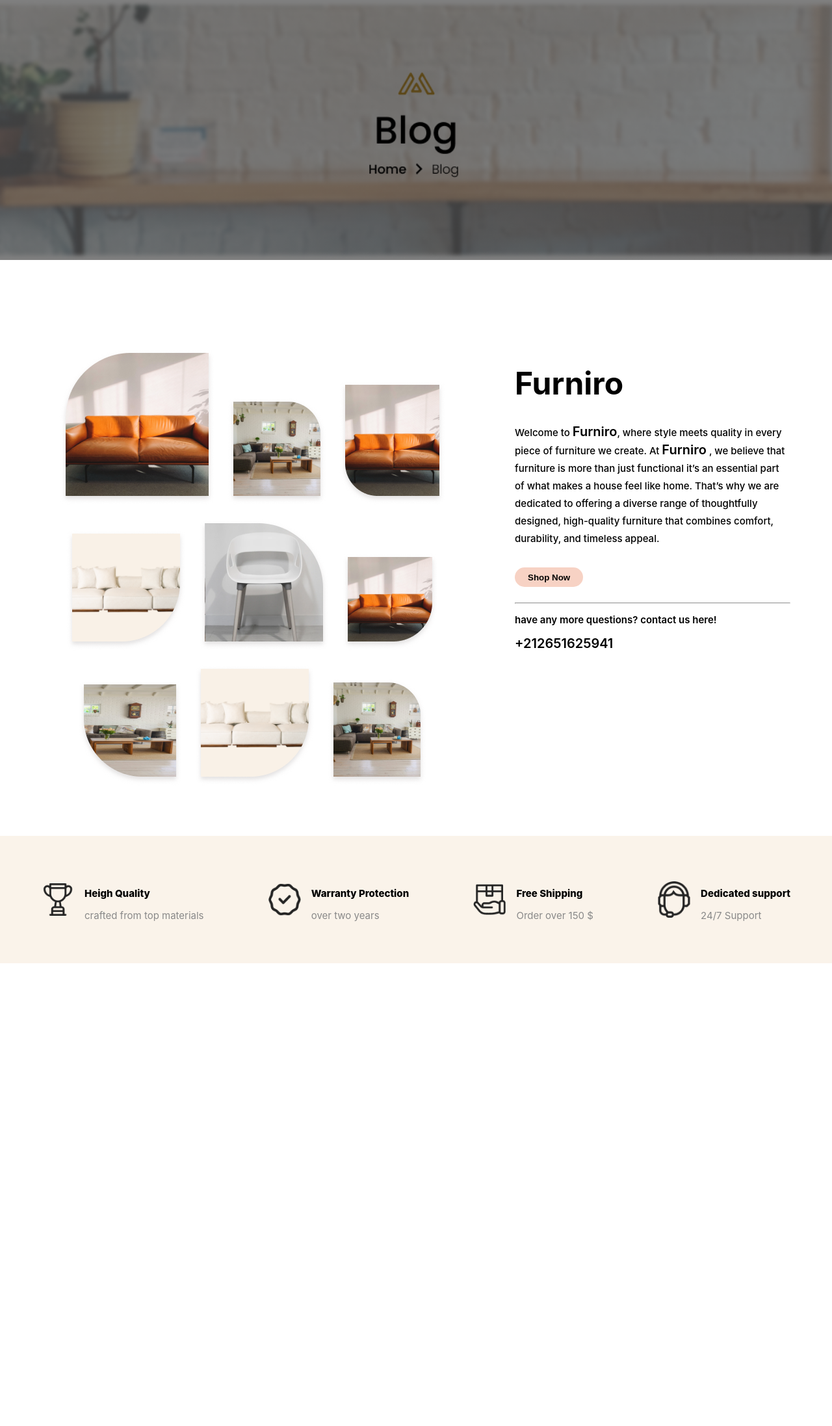
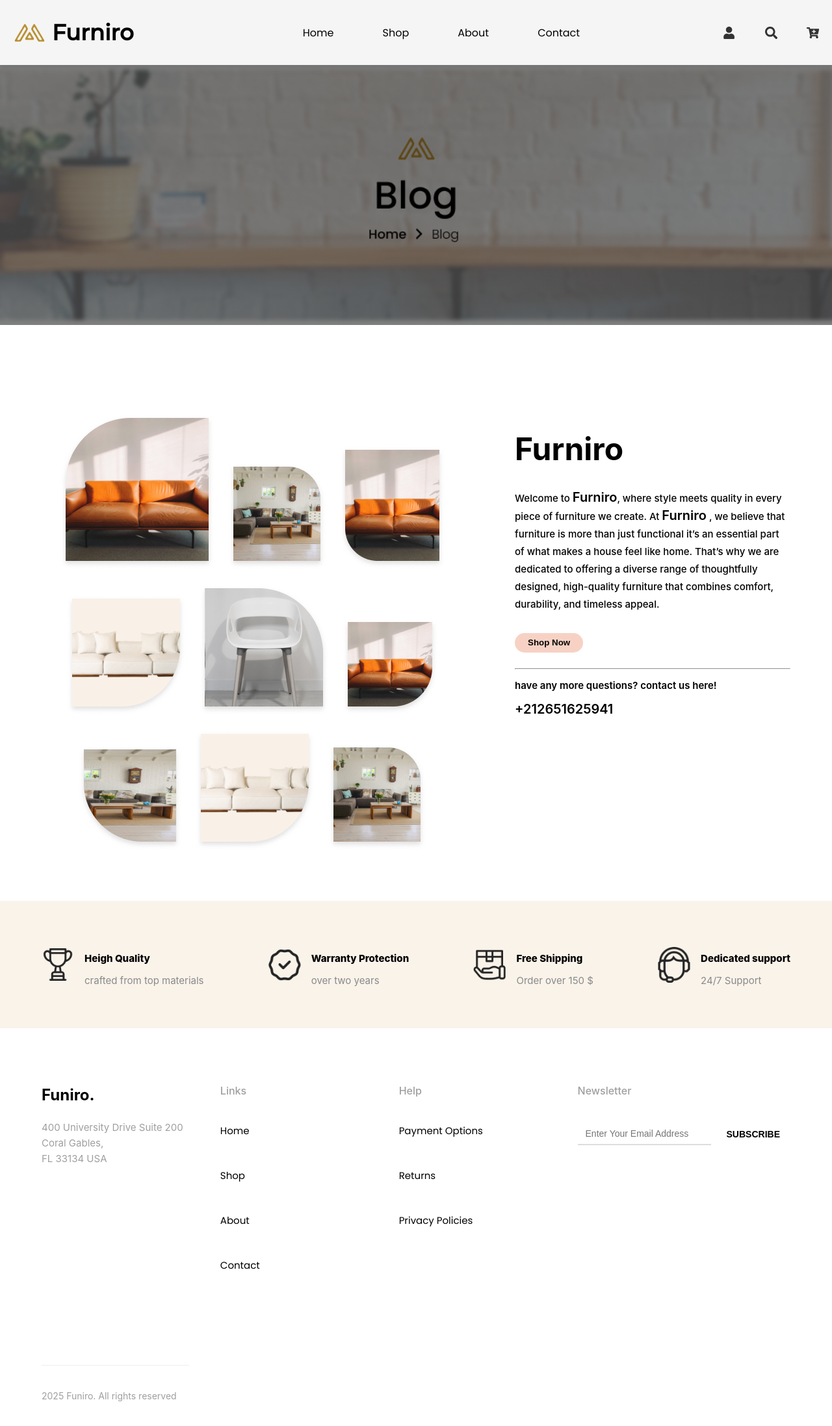
Before and after one commit to elkatiri/Team-react, a React (Create React App) app: page /blog in a window 1280 px wide. Shown: the top 2194 px of the page at 65% size. Before the commit the page ends 1482 px from the top, so only its background shows below. Built offline with nearby package versions, Linux system fonts and the light colour scheme; the HTML template or start-up script is replaced by a standard one.

Commit message:
add the navbar and footer component

```diff
--- a/src/App.jsx
+++ b/src/App.jsx
@@ -10,6 +10,7 @@ import About from "./components/about";
 
 
 
+
 function App() {
   const [isAdmin, setIsAdmin] = useState(false);
   const [user, setUser] = useState("");
@@ -18,6 +19,8 @@ function App() {
     setUser(localStorage.getItem("user"));
   }, []);
   return (
+    <>
+
       <BrowserRouter>
         <Routes>
           <Route
@@ -34,6 +37,8 @@ return (
           <Route path="*" element={<NotFound />} />
         </Routes>
       </BrowserRouter>
+
+    </>
   );
 };
 export default App;
--- a/src/components/about.jsx
+++ b/src/components/about.jsx
@@ -3,9 +3,12 @@ import location from "../images/location.png";
 import phone from "../images/phone.png";
 import time from "../images/time.png";
 import BfrFooter from "./bfr_footer";
+import Footer from "./footer";
+import Navbar from "./navbar";
 export default function About() {
     return (
       <div className="container_about">
+        <Navbar/>
         <div className="bg_about"></div>
         <div className="special_header">
           <h1>Get In Touch With Us</h1>
@@ -51,7 +54,8 @@ export default function About() {
             </button>
           </form>
             </div>
-        <BfrFooter/>
+        <BfrFooter />
+        <Footer />
       </div>
     );
 }
--- a/src/components/blog.jsx
+++ b/src/components/blog.jsx
@@ -7,9 +7,13 @@ import blog5 from "../images/blog5.png";
 import blog6 from "../images/blog6.png";
 import blog7 from "../images/blog7.png";
 import BfrFooter from "./bfr_footer";
+import Navbar from "./navbar";
+import Footer from "./footer";
+
 export default function Blog() {
   return (
     <div className="blog">
+      <Navbar/>
       <div className="bg_blog"></div>
       <div className="body_blog">
         <div className="images_blog">
@@ -26,13 +30,12 @@ export default function Blog() {
         <div className="blog_content">
           <h1 className="blog-title">Furniro</h1>
           <p className="content">
-              Welcome to <span>Furniro</span>, where style meets quality in
-              every piece of furniture we create. At <span>Furniro</span> , we
-              believe that furniture is more than just functional it’s an
-              essential part of what makes a house feel like home. That’s why we
-              are dedicated to offering a diverse range of thoughtfully
-              designed, high-quality furniture that combines comfort,
-              durability, and timeless appeal.
+            Welcome to <span>Furniro</span>, where style meets quality in every
+            piece of furniture we create. At <span>Furniro</span> , we believe
+            that furniture is more than just functional it’s an essential part
+            of what makes a house feel like home. That’s why we are dedicated to
+            offering a diverse range of thoughtfully designed, high-quality
+            furniture that combines comfort, durability, and timeless appeal.
           </p>
           <button className="shopNow">Shop now</button>
           <hr></hr>
@@ -43,6 +46,7 @@ export default function Blog() {
         </div>
       </div>
       <BfrFooter />
+      <Footer/>
     </div>
   );
 }
--- /dev/null
+++ b/src/components/footer.css
@@ -0,0 +1,104 @@
+.footer .container{
+  background-color: white;
+}
+
+.footer .container {
+  margin: 0 auto;
+  display: grid;
+  grid-template-columns: repeat(4, 1fr);
+  gap: 48px;
+}
+
+.footer .brand {
+  grid-column: 1 / 2;
+}
+
+.footer .brand .brand-title {
+  font-size: 24px;
+  margin-bottom: 24px;
+}
+
+.footer .brand .address {
+  color: #9f9f9f;
+  line-height: 1.6;
+}
+
+.footer .section {
+  display: flex;
+  flex-direction: column;
+  align-items: flex-start;
+  gap: 24px;
+}
+
+.footer .section .section-title {
+  font-size: 16px;
+  margin-bottom: 16px;
+  font-weight: 500;
+  color: #9f9f9f;
+}
+
+.footer .section .list {
+  list-style: none;
+  padding: 0;
+  margin: 0;
+  display: flex;
+  align-items: flex-start;
+  flex-direction: column;
+}
+
+.footer .section .list .list-item {
+  margin-bottom: 46px;
+}
+
+.footer .section .list .list-item .link {
+  color: #000;
+  text-decoration: none;
+  font-family: 'Poppins', sans-serif;
+  font-weight: 500;
+}
+
+.footer .newsletter {
+  display: flex;
+  gap: 8px;
+  align-items: center;
+}
+
+.footer .newsletter .input {
+  flex: 1;
+  padding: 8px 12px;
+  border: 1px solid #ddd;
+  border-radius: 0;
+  font-size: 14px;
+  border-bottom: 2px solid #ddd;
+  border-top: none;
+  border-left: none;
+  border-right: none;
+}
+
+.footer .newsletter .input:focus {
+  outline: none;
+  border-bottom: 2px solid black;
+}
+
+.footer .newsletter .button {
+  padding: 8px 16px;
+  border: none;
+  background: none;
+  font-size: 14px;
+  font-weight: bold;
+  color: black;
+  text-transform: uppercase;
+  cursor: pointer;
+}
+
+.footer .newsletter .button:hover {
+  text-decoration: underline;
+}
+
+.footer .footer-bottom {
+  margin-top: 48px;
+  padding-top: 24px;
+  border-top: 1px solid #eee;
+  color: #9f9f9f;
+  font-size: 14px;
+}
--- /dev/null
+++ b/src/components/footer.jsx
@@ -0,0 +1,55 @@
+import React from 'react';
+import './footer.css';
+
+const Footer = () => {
+  return (
+    <footer className="footer">
+      <div className="container">
+        <div className="brand">
+          <h3 className="brand-title">Funiro.</h3>
+          <p className="address">
+            400 University Drive Suite 200 Coral Gables,<br />
+            FL 33134 USA
+          </p>
+        </div>
+
+        <div className="section">
+          <h4 className="section-title">Links</h4>
+          <ul className="list">
+            <li className="list-item"><a href="/" className="link">Home</a></li>
+            <li className="list-item"><a href="/shop" className="link">Shop</a></li>
+            <li className="list-item"><a href="/about" className="link">About</a></li>
+            <li className="list-item"><a href="/contact" className="link">Contact</a></li>
+          </ul>
+        </div>
+
+        <div className="section">
+          <h4 className="section-title">Help</h4>
+          <ul className="list">
+            <li className="list-item"><a href="/payment" className="link">Payment Options</a></li>
+            <li className="list-item"><a href="/returns" className="link">Returns</a></li>
+            <li className="list-item"><a href="/privacy" className="link">Privacy Policies</a></li>
+          </ul>
+        </div>
+
+        <div className="section">
+  <h4 className="section-title">Newsletter</h4>
+  <div className="newsletter">
+    <input
+      type="email"
+      placeholder="Enter Your Email Address"
+      className="input"
+    />
+    <button className="button">SUBSCRIBE</button>
+  </div>
+</div>
+
+      <div className="footer-bottom">
+        <p>2025 Funiro. All rights reserved</p>
+      </div>
+      </div>
+    </footer>
+  );
+};
+
+export default Footer;
--- /dev/null
+++ b/src/components/navbar.css
@@ -0,0 +1,66 @@
+@import url('https://fonts.googleapis.com/css2?family=Montserrat:wght@500&family=Poppins:wght@400&display=swap');
+
+.navbar {
+  display: flex;
+  justify-content: space-between;
+  align-items: center;
+  background-color: #f5f5f5;
+  padding: 1px 20px;
+  box-shadow: 0 4px 6px rgba(0, 0, 0, 0.1);
+  position: sticky;
+  top: 0;
+  z-index: 1000;
+}
+
+.navbar .logo {
+  display: flex;
+  align-items: center;
+}
+
+.navbar .logo img {
+  width: 50px;
+  height: 32px;
+  margin-right: 10px;
+}
+
+.navbar .logo h1 {
+  font-size: 34px;
+  color: #000;
+  font-family: 'Montserrat', sans-serif;
+}
+
+.navbar .menu {
+  display: flex;
+  list-style: none;
+  gap: 75px;
+}
+
+.navbar .menu li a {
+  text-decoration: none;
+  color: #000;
+  font-size: 16px;
+  font-weight: 500;
+  transition: color 0.3s ease;
+  font-family: 'Poppins', sans-serif;
+}
+
+.navbar .menu li a:hover {
+  color: #007bff;
+}
+
+.navbar .icons {
+  display: flex;
+  align-items: center;
+  gap: 45px;
+}
+
+.navbar .icons .icon {
+  font-size: 1.2rem;
+  color: #333;
+  cursor: pointer;
+  transition: color 0.3s ease;
+}
+
+.navbar .icons .icon:hover {
+  color: #007bff;
+}
--- /dev/null
+++ b/src/components/navbar.jsx
@@ -0,0 +1,28 @@
+import React from "react";
+import { FaCartPlus, FaSearch, FaUser } from "react-icons/fa";
+import "./navbar.css";
+import logo from "../images/logo.png";
+
+const Navbar = () => {
+  return (
+    <nav className="navbar">
+      <div className="logo">
+        <img src={logo} alt="Logo" />
+        <h1>Furniro</h1>
+      </div>
+      <ul className="menu">
+        <li><a href="#home">Home</a></li>
+        <li><a href="#shop">Shop</a></li>
+        <li><a href="#about">About</a></li>
+        <li><a href="#contact">Contact</a></li>
+      </ul>
+      <div className="icons">
+        <FaUser className="icon" />
+        <FaSearch className="icon" />
+        <FaCartPlus className="icon" />
+      </div>
+    </nav>
+  );
+};
+
+export default Navbar;
--- a/src/index.css
+++ b/src/index.css
@@ -12,5 +12,5 @@ code {
   font-family: source-code-pro, Menlo, Monaco, Consolas, 'Courier New',
     monospace;
 }
-#root{
-display: flex;}
+/* #root{
+display: flex;} */
```
Also changed, not shown: src/images/logo.png (added). Lines whose indentation alone changed are shown as unchanged.
